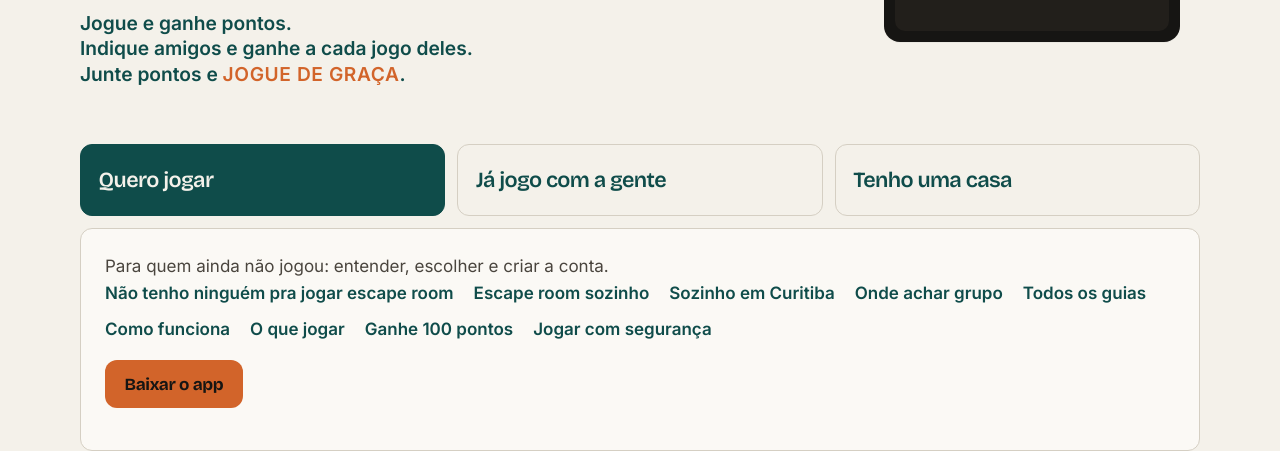
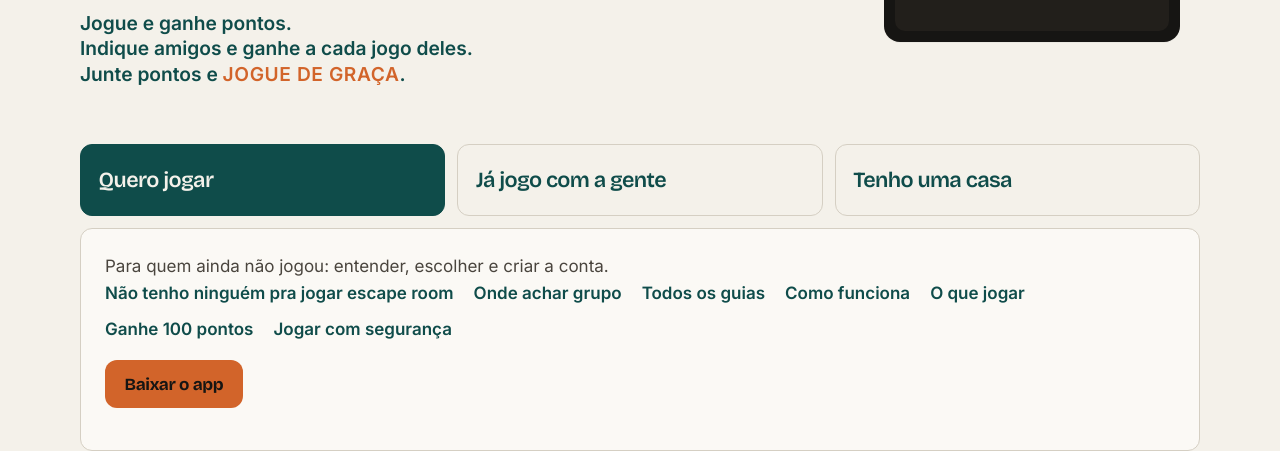
Before and after one commit to nicolas00saliba/scapematch, an Astro site in the folder apps/site/: page / in a window 1280 px wide. Shown: the part 503-954 px from the top of the page. Built offline with nearby package versions, Linux system fonts and the light colour scheme; Astro itself is replaced by a stand-in of ours.

Commit message:
Junta os três links de quem está sozinho num só na home

```diff
--- a/apps/site/src/pages/index.astro
+++ b/apps/site/src/pages/index.astro
@@ -65,8 +65,6 @@ const perguntas = [
         <p class="painel-frase">Para quem ainda não jogou: entender, escolher e criar a conta.</p>
         <ul class="destinos">
           <li><a href="/guia/nao-tenho-amigos-para-escape-room">Não tenho ninguém pra jogar escape room</a></li>
-          <li><a href="/guia/escape-room-sozinho">Escape room sozinho</a></li>
-          <li><a href="/guia/escape-room-sozinho-curitiba">Sozinho em Curitiba</a></li>
           <li><a href="/guia/como-achar-grupo-escape-room">Onde achar grupo</a></li>
           <li><a href="/guia">Todos os guias</a></li>
           <li><a href="/como-funciona">Como funciona</a></li>
@@ -218,7 +216,6 @@ const perguntas = [
       </div>
       <ul class="destinos">
         <li><a href="/guia/nao-tenho-amigos-para-escape-room">Não tenho ninguém pra jogar escape room</a></li>
-        <li><a href="/guia/escape-room-sozinho">Escape room sozinho</a></li>
         <li><a href="/guia/escape-room-sozinho-curitiba">Escape room sozinho em Curitiba</a></li>
         <li><a href="/guia/como-achar-grupo-escape-room">Onde achar grupo</a></li>
         <li><a href="/guia/escape-room-com-desconhecidos">Escape room com desconhecidos</a></li>
```
